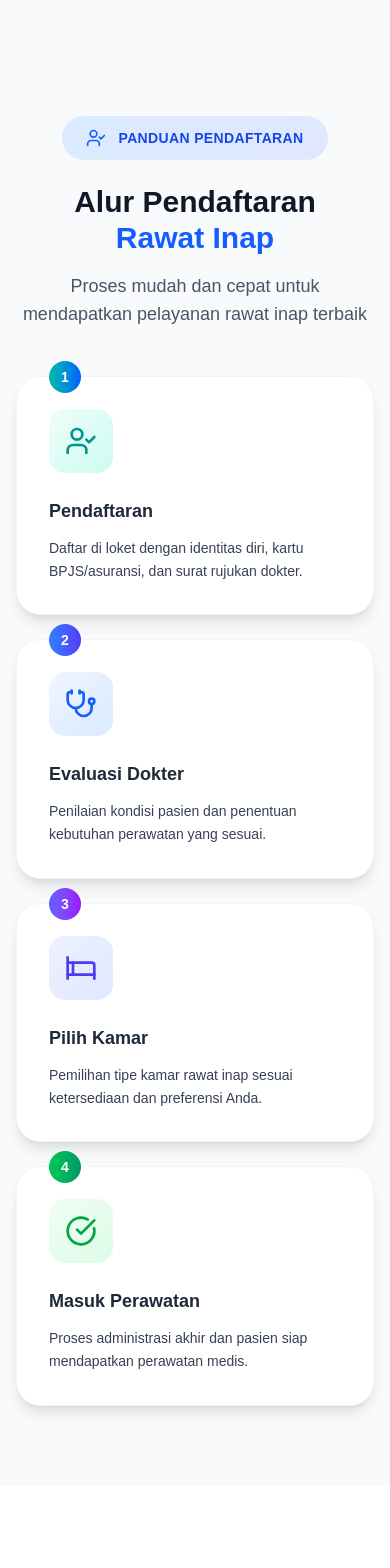
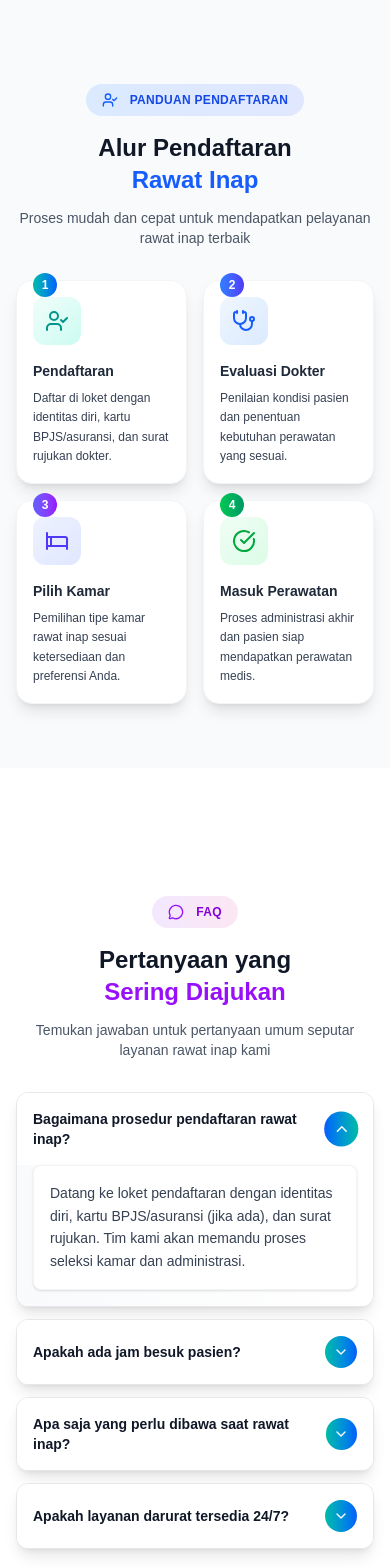
Before and after one commit to Kokorody/Web-profile-Bhayangkara, a Next.js app in the folder frontend/: page /rawat-inap in a window 390 px wide. Shown: the part 4320-5888 px from the top of the page. Built offline with nearby package versions, Linux system fonts and the light colour scheme.

Commit message:
refactor: adjust layout and styling for enhanced readability and mobile experience

```diff
--- a/frontend/src/app/rawat-inap/page.tsx
+++ b/frontend/src/app/rawat-inap/page.tsx
@@ -804,74 +804,74 @@ const RawatInapPage = () => {
       </section>
 
       {/* Enhanced Admission Process */}
-      <section className="py-20 md:py-24 bg-gray-50">
+      <section className="py-16 md:py-24 bg-gray-50">
         <div className="container mx-auto px-4">
-          <div className="mt-20 md:mt-24">
-            <div className="text-center mb-12">
-              <div className="inline-flex items-center gap-3 bg-gradient-to-r from-blue-100 to-indigo-100 px-6 py-3 rounded-full mb-6">
-                <UserCheck className="w-5 h-5 text-blue-600" />
-                <span className="text-blue-700 font-bold text-sm tracking-wide">PANDUAN PENDAFTARAN</span>
+          <div className="mt-16 md:mt-24">
+            <div className="text-center mb-8 md:mb-12">
+              <div className="inline-flex items-center gap-3 bg-gradient-to-r from-blue-100 to-indigo-100 px-4 md:px-6 py-2 md:py-3 rounded-full mb-4 md:mb-6">
+                <UserCheck className="w-4 h-4 md:w-5 md:h-5 text-blue-600" />
+                <span className="text-blue-700 font-bold text-xs md:text-sm tracking-wide">PANDUAN PENDAFTARAN</span>
               </div>
-              <h3 className="text-3xl md:text-4xl font-extrabold text-gray-900 mb-4">
+              <h3 className="text-2xl md:text-4xl font-extrabold text-gray-900 mb-3 md:mb-4">
                 Alur Pendaftaran
                 <span className="block text-blue-600">Rawat Inap</span>
               </h3>
-              <p className="text-gray-600 text-lg max-w-2xl mx-auto">
+              <p className="text-sm md:text-lg text-gray-600 max-w-2xl mx-auto">
                 Proses mudah dan cepat untuk mendapatkan pelayanan rawat inap terbaik
               </p>
             </div>
 
-            <div className="grid grid-cols-1 md:grid-cols-2 lg:grid-cols-4 gap-6 md:gap-8">
-              <div className="group relative bg-white rounded-3xl p-8 shadow-lg hover:shadow-2xl transition-all duration-500 border border-gray-100 hover:border-teal-200 transform hover:-translate-y-2">
-                <div className="absolute -top-4 left-8">
-                  <div className="w-8 h-8 bg-gradient-to-r from-teal-500 to-blue-600 text-white rounded-full flex items-center justify-center font-bold text-sm">
+            <div className="grid grid-cols-2 md:grid-cols-2 lg:grid-cols-4 gap-4 md:gap-8">
+              <div className="group relative bg-white rounded-2xl md:rounded-3xl p-4 md:p-8 shadow-lg hover:shadow-2xl transition-all duration-500 border border-gray-100 hover:border-teal-200 transform hover:-translate-y-2">
+                <div className="absolute -top-2 md:-top-4 left-4 md:left-8">
+                  <div className="w-6 h-6 md:w-8 md:h-8 bg-gradient-to-r from-teal-500 to-blue-600 text-white rounded-full flex items-center justify-center font-bold text-xs md:text-sm">
                     1
                   </div>
                 </div>
-                <div className="w-16 h-16 rounded-2xl bg-gradient-to-br from-teal-50 to-teal-100 text-teal-600 flex items-center justify-center mb-6 group-hover:scale-110 transition-transform duration-300">
-                  <UserCheck className="w-8 h-8" />
+                <div className="w-12 h-12 md:w-16 md:h-16 rounded-xl md:rounded-2xl bg-gradient-to-br from-teal-50 to-teal-100 text-teal-600 flex items-center justify-center mb-4 md:mb-6 group-hover:scale-110 transition-transform duration-300">
+                  <UserCheck className="w-6 h-6 md:w-8 md:h-8" />
                 </div>
-                <h4 className="font-bold text-gray-800 mb-3 text-lg">Pendaftaran</h4>
-                <p className="text-sm text-gray-700 leading-relaxed">Daftar di loket dengan identitas diri, kartu BPJS/asuransi, dan surat rujukan dokter.</p>
+                <h4 className="font-bold text-gray-800 mb-2 md:mb-3 text-sm md:text-lg">Pendaftaran</h4>
+                <p className="text-xs md:text-sm text-gray-700 leading-relaxed">Daftar di loket dengan identitas diri, kartu BPJS/asuransi, dan surat rujukan dokter.</p>
               </div>
 
-              <div className="group relative bg-white rounded-3xl p-8 shadow-lg hover:shadow-2xl transition-all duration-500 border border-gray-100 hover:border-blue-200 transform hover:-translate-y-2">
-                <div className="absolute -top-4 left-8">
-                  <div className="w-8 h-8 bg-gradient-to-r from-blue-500 to-indigo-600 text-white rounded-full flex items-center justify-center font-bold text-sm">
+              <div className="group relative bg-white rounded-2xl md:rounded-3xl p-4 md:p-8 shadow-lg hover:shadow-2xl transition-all duration-500 border border-gray-100 hover:border-blue-200 transform hover:-translate-y-2">
+                <div className="absolute -top-2 md:-top-4 left-4 md:left-8">
+                  <div className="w-6 h-6 md:w-8 md:h-8 bg-gradient-to-r from-blue-500 to-indigo-600 text-white rounded-full flex items-center justify-center font-bold text-xs md:text-sm">
                     2
                   </div>
                 </div>
-                <div className="w-16 h-16 rounded-2xl bg-gradient-to-br from-blue-50 to-blue-100 text-blue-600 flex items-center justify-center mb-6 group-hover:scale-110 transition-transform duration-300">
-                  <Stethoscope className="w-8 h-8" />
+                <div className="w-12 h-12 md:w-16 md:h-16 rounded-xl md:rounded-2xl bg-gradient-to-br from-blue-50 to-blue-100 text-blue-600 flex items-center justify-center mb-4 md:mb-6 group-hover:scale-110 transition-transform duration-300">
+                  <Stethoscope className="w-6 h-6 md:w-8 md:h-8" />
                 </div>
-                <h4 className="font-bold text-gray-800 mb-3 text-lg">Evaluasi Dokter</h4>
-                <p className="text-sm text-gray-700 leading-relaxed">Penilaian kondisi pasien dan penentuan kebutuhan perawatan yang sesuai.</p>
+                <h4 className="font-bold text-gray-800 mb-2 md:mb-3 text-sm md:text-lg">Evaluasi Dokter</h4>
+                <p className="text-xs md:text-sm text-gray-700 leading-relaxed">Penilaian kondisi pasien dan penentuan kebutuhan perawatan yang sesuai.</p>
               </div>
 
-              <div className="group relative bg-white rounded-3xl p-8 shadow-lg hover:shadow-2xl transition-all duration-500 border border-gray-100 hover:border-indigo-200 transform hover:-translate-y-2">
-                <div className="absolute -top-4 left-8">
-                  <div className="w-8 h-8 bg-gradient-to-r from-indigo-500 to-purple-600 text-white rounded-full flex items-center justify-center font-bold text-sm">
+              <div className="group relative bg-white rounded-2xl md:rounded-3xl p-4 md:p-8 shadow-lg hover:shadow-2xl transition-all duration-500 border border-gray-100 hover:border-indigo-200 transform hover:-translate-y-2">
+                <div className="absolute -top-2 md:-top-4 left-4 md:left-8">
+                  <div className="w-6 h-6 md:w-8 md:h-8 bg-gradient-to-r from-indigo-500 to-purple-600 text-white rounded-full flex items-center justify-center font-bold text-xs md:text-sm">
                     3
                   </div>
                 </div>
-                <div className="w-16 h-16 rounded-2xl bg-gradient-to-br from-indigo-50 to-indigo-100 text-indigo-600 flex items-center justify-center mb-6 group-hover:scale-110 transition-transform duration-300">
-                  <Bed className="w-8 h-8" />
+                <div className="w-12 h-12 md:w-16 md:h-16 rounded-xl md:rounded-2xl bg-gradient-to-br from-indigo-50 to-indigo-100 text-indigo-600 flex items-center justify-center mb-4 md:mb-6 group-hover:scale-110 transition-transform duration-300">
+                  <Bed className="w-6 h-6 md:w-8 md:h-8" />
                 </div>
-                <h4 className="font-bold text-gray-800 mb-3 text-lg">Pilih Kamar</h4>
-                <p className="text-sm text-gray-700 leading-relaxed">Pemilihan tipe kamar rawat inap sesuai ketersediaan dan preferensi Anda.</p>
+                <h4 className="font-bold text-gray-800 mb-2 md:mb-3 text-sm md:text-lg">Pilih Kamar</h4>
+                <p className="text-xs md:text-sm text-gray-700 leading-relaxed">Pemilihan tipe kamar rawat inap sesuai ketersediaan dan preferensi Anda.</p>
               </div>
 
-              <div className="group relative bg-white rounded-3xl p-8 shadow-lg hover:shadow-2xl transition-all duration-500 border border-gray-100 hover:border-green-200 transform hover:-translate-y-2">
-                <div className="absolute -top-4 left-8">
-                  <div className="w-8 h-8 bg-gradient-to-r from-green-500 to-emerald-600 text-white rounded-full flex items-center justify-center font-bold text-sm">
+              <div className="group relative bg-white rounded-2xl md:rounded-3xl p-4 md:p-8 shadow-lg hover:shadow-2xl transition-all duration-500 border border-gray-100 hover:border-green-200 transform hover:-translate-y-2">
+                <div className="absolute -top-2 md:-top-4 left-4 md:left-8">
+                  <div className="w-6 h-6 md:w-8 md:h-8 bg-gradient-to-r from-green-500 to-emerald-600 text-white rounded-full flex items-center justify-center font-bold text-xs md:text-sm">
                     4
                   </div>
                 </div>
-                <div className="w-16 h-16 rounded-2xl bg-gradient-to-br from-green-50 to-green-100 text-green-600 flex items-center justify-center mb-6 group-hover:scale-110 transition-transform duration-300">
-                  <CheckCircle className="w-8 h-8" />
+                <div className="w-12 h-12 md:w-16 md:h-16 rounded-xl md:rounded-2xl bg-gradient-to-br from-green-50 to-green-100 text-green-600 flex items-center justify-center mb-4 md:mb-6 group-hover:scale-110 transition-transform duration-300">
+                  <CheckCircle className="w-6 h-6 md:w-8 md:h-8" />
                 </div>
-                <h4 className="font-bold text-gray-800 mb-3 text-lg">Masuk Perawatan</h4>
-                <p className="text-sm text-gray-700 leading-relaxed">Proses administrasi akhir dan pasien siap mendapatkan perawatan medis.</p>
+                <h4 className="font-bold text-gray-800 mb-2 md:mb-3 text-sm md:text-lg">Masuk Perawatan</h4>
+                <p className="text-xs md:text-sm text-gray-700 leading-relaxed">Proses administrasi akhir dan pasien siap mendapatkan perawatan medis.</p>
               </div>
             </div>
 
@@ -888,44 +888,44 @@ const RawatInapPage = () => {
       </section>
 
       {/* Enhanced FAQ Section */}
-      <section className="py-20 md:py-24 bg-white">
+      <section className="py-16 md:py-24 bg-white">
         <div className="container mx-auto px-4">
-          <div className="mt-20 md:mt-24">
-            <div className="text-center mb-12">
-              <div className="inline-flex items-center gap-3 bg-gradient-to-r from-purple-100 to-pink-100 px-6 py-3 rounded-full mb-6">
-                <MessageCircle className="w-5 h-5 text-purple-600" />
-                <span className="text-purple-700 font-bold text-sm tracking-wide">FAQ</span>
+          <div className="mt-16 md:mt-24">
+            <div className="text-center mb-8 md:mb-12">
+              <div className="inline-flex items-center gap-3 bg-gradient-to-r from-purple-100 to-pink-100 px-4 md:px-6 py-2 md:py-3 rounded-full mb-4 md:mb-6">
+                <MessageCircle className="w-4 h-4 md:w-5 md:h-5 text-purple-600" />
+                <span className="text-purple-700 font-bold text-xs md:text-sm tracking-wide">FAQ</span>
               </div>
-              <h3 className="text-3xl md:text-4xl font-extrabold text-gray-900 mb-4">
+              <h3 className="text-2xl md:text-4xl font-extrabold text-gray-900 mb-3 md:mb-4">
                 Pertanyaan yang
                 <span className="block text-purple-600">Sering Diajukan</span>
               </h3>
-              <p className="text-gray-600 text-lg max-w-2xl mx-auto">
+              <p className="text-sm md:text-lg text-gray-600 max-w-2xl mx-auto">
                 Temukan jawaban untuk pertanyaan umum seputar layanan rawat inap kami
               </p>
             </div>
 
-            <div className="max-w-4xl mx-auto space-y-4">
+            <div className="max-w-4xl mx-auto space-y-3 md:space-y-4">
               {faqs.map((item, i) => {
                 const open = openFaq === i;
                 return (
-                  <div key={item.q} className="group bg-white border border-gray-200 rounded-2xl overflow-hidden shadow-lg hover:shadow-xl transition-all duration-300">
+                  <div key={item.q} className="group bg-white border border-gray-200 rounded-xl md:rounded-2xl overflow-hidden shadow-lg hover:shadow-xl transition-all duration-300">
                     <button
                       onClick={() => setOpenFaq(open ? null : i)}
-                      className="w-full flex items-center justify-between px-6 md:px-8 py-6 bg-white hover:bg-gradient-to-r hover:from-gray-50 hover:to-white transition-all duration-300"
+                      className="w-full flex items-center justify-between px-4 md:px-8 py-4 md:py-6 bg-white hover:bg-gradient-to-r hover:from-gray-50 hover:to-white transition-all duration-300"
                       aria-expanded={open}
                     >
-                      <span className="text-left font-bold text-gray-900 text-lg group-hover:text-teal-700 transition-colors duration-300">
+                      <span className="text-left font-bold text-gray-900 text-sm md:text-lg group-hover:text-teal-700 transition-colors duration-300">
                         {item.q}
                       </span>
-                      <div className={`w-10 h-10 rounded-full bg-gradient-to-r from-teal-500 to-blue-600 flex items-center justify-center transition-all duration-300 ${open ? 'rotate-180 scale-110' : ''}`}>
-                        <ChevronDown className="w-5 h-5 text-white" />
+                      <div className={`w-8 h-8 md:w-10 md:h-10 rounded-full bg-gradient-to-r from-teal-500 to-blue-600 flex items-center justify-center transition-all duration-300 ${open ? 'rotate-180 scale-110' : ''}`}>
+                        <ChevronDown className="w-4 h-4 md:w-5 md:h-5 text-white" />
                       </div>
                     </button>
                     {open && (
-                      <div className="px-6 md:px-8 pb-6 bg-gradient-to-r from-gray-50 to-white">
-                        <div className="p-6 bg-white rounded-xl border border-gray-100 shadow-sm">
-                          <p className="text-gray-700 text-base leading-relaxed">
+                      <div className="px-4 md:px-8 pb-4 md:pb-6 bg-gradient-to-r from-gray-50 to-white">
+                        <div className="p-4 md:p-6 bg-white rounded-lg md:rounded-xl border border-gray-100 shadow-sm">
+                          <p className="text-gray-700 text-sm md:text-base leading-relaxed">
                             {item.a}
                           </p>
                         </div>
```
